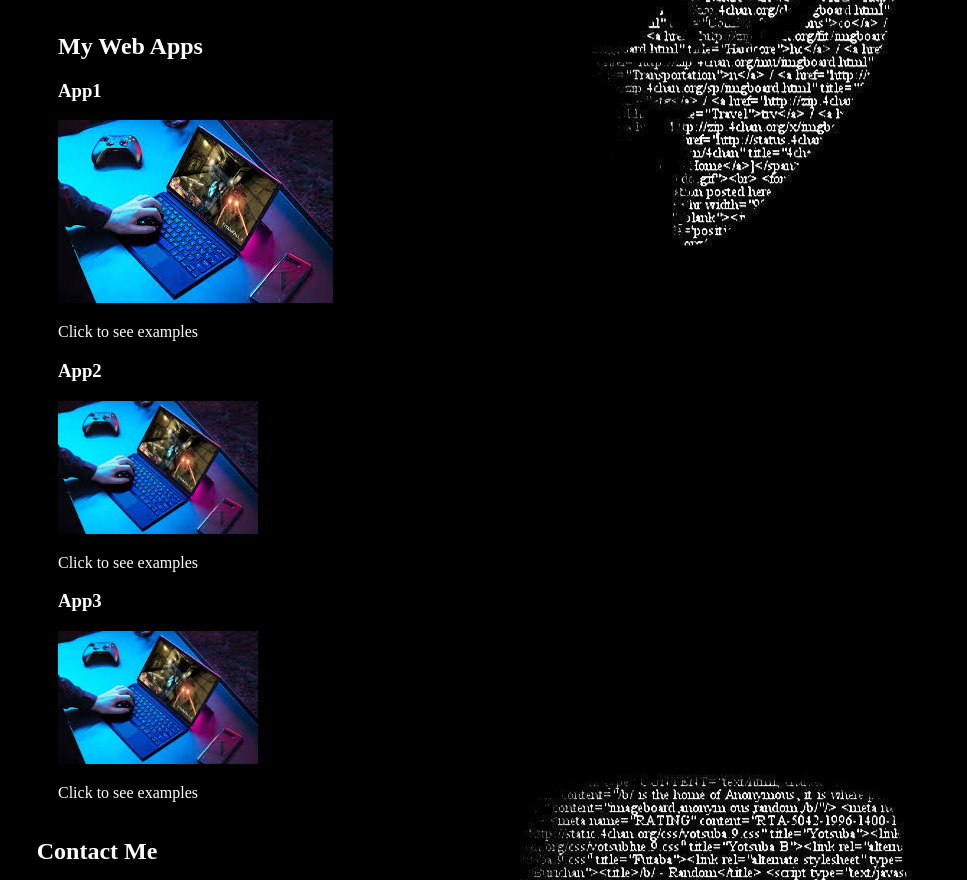
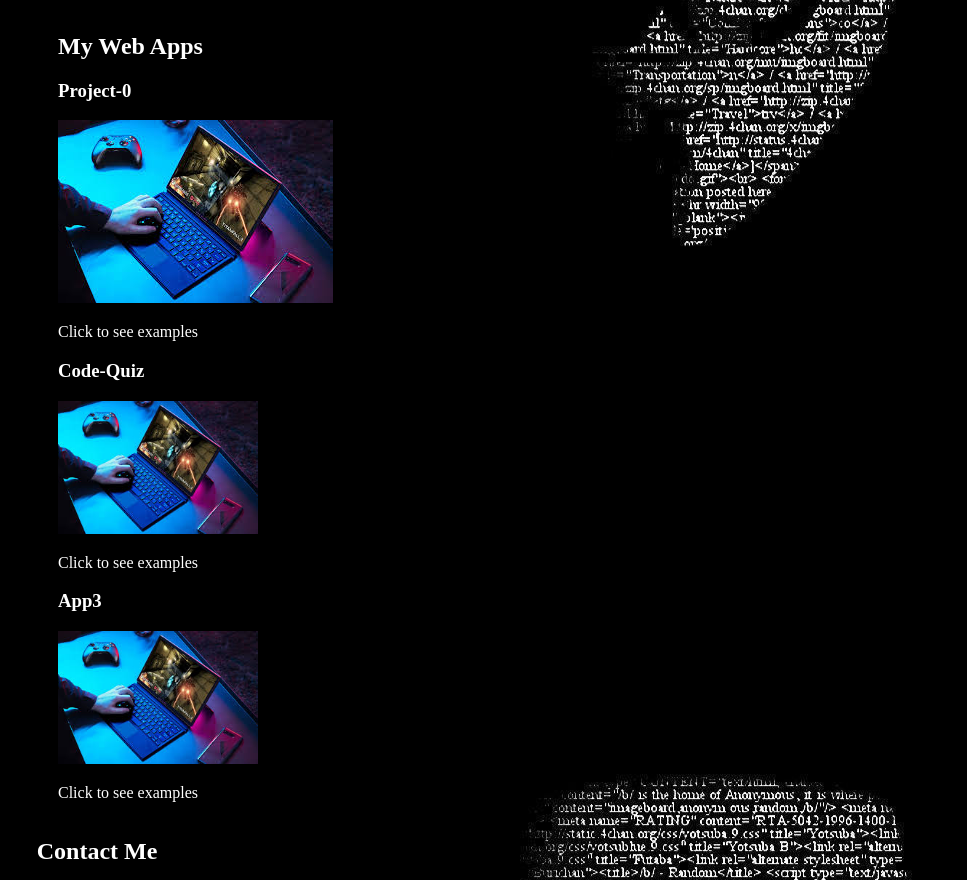
Before and after one commit to bitcoin507/Captain-Crypto-s-Professional-Portfolio, a plain HTML site: page index.html in a window 1280 px wide. Shown: the part 974-1854 px from the top of the page, without its empty margins (0-967 px from the left). Drawn offline with Linux system fonts and the light colour scheme.

Commit message:
Update index.html

```diff
--- a/index.html
+++ b/index.html
@@ -62,7 +62,7 @@
         </header>
                 <div id="app1" class="App">
                     <header>
-                        <h3>App1</h3>
+                        <h3>Project-0</h3>
                     </header>
                  <a href="https://bitcoin507.github.io/Project-0/ " target="#">
                 <img src="./assets/images/laptop.jfif" alt="laptop-image">
@@ -72,7 +72,7 @@
 
             <div class="App">
                 <header>
-                    <h3>App2</h3>
+                    <h3>Code-Quiz</h3>
                 </header>
 
                 <a href="https://bitcoin507.github.io/Code-Quiz/" target="#">
```
